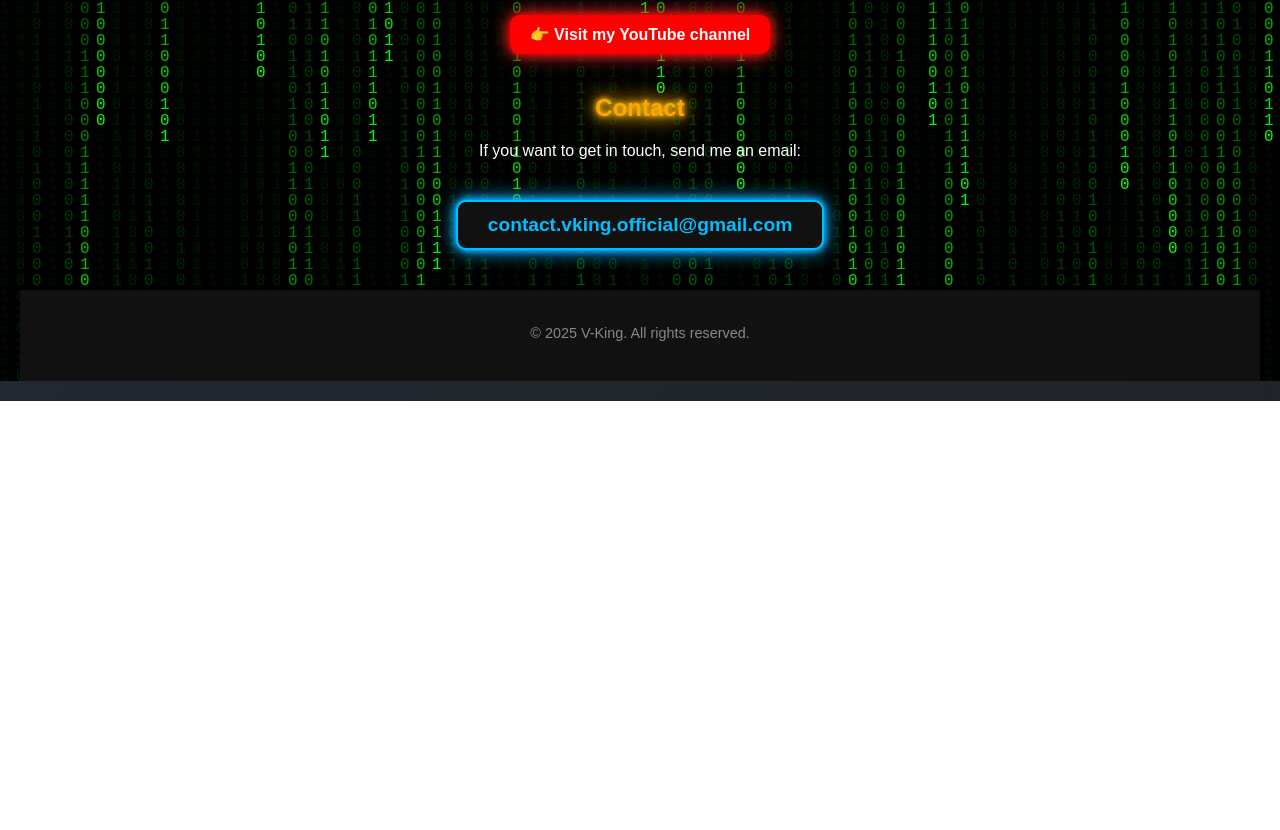
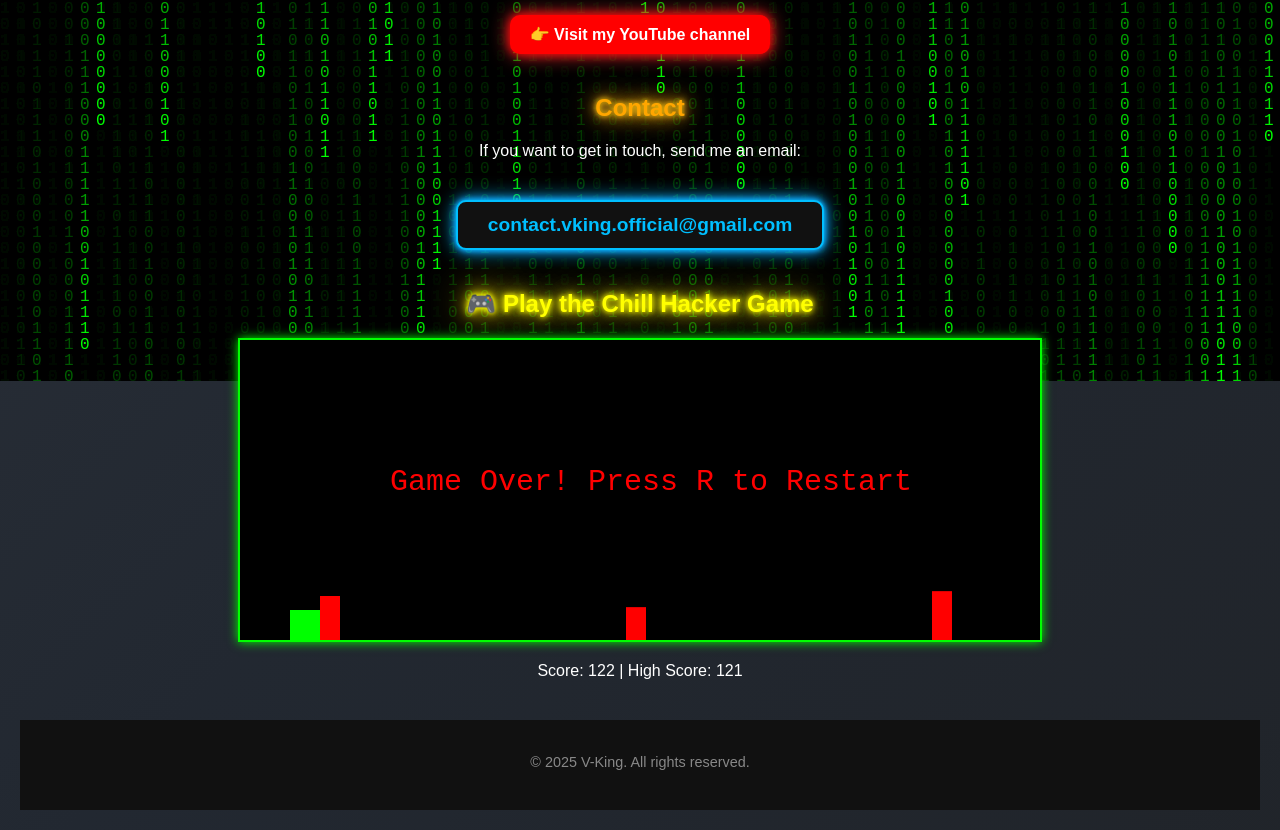
Before and after one commit to V-King468/V-King, a plain HTML site: page index.html in a window 1280 px wide. Shown: the part 419-1249 px from the top of the page. Before the commit the page ends 820 px from the top, so only its background shows below. Drawn offline with Linux system fonts and the light colour scheme.

Commit message:
index.html

```diff
--- a/index.html
+++ b/index.html
@@ -1,7 +1,6 @@
 <!DOCTYPE html>
 <html lang="en">
 <head>
-
 <link rel="icon" href="favicon_io/favicon.ico" type="image/x-icon">
 <link rel="icon" type="image/png" sizes="16x16" href="favicon_io/favicon-16x16.png">
 <link rel="icon" type="image/png" sizes="32x32" href="favicon_io/favicon-32x32.png">
@@ -10,8 +9,8 @@
 <link rel="icon" sizes="512x512" href="favicon_io/android-chrome-512x512.png">
 <link rel="manifest" href="favicon_io/site.webmanifest">
 
+  <meta charset="UTF-8" />
 
-  <meta charset="UTF-8" />
   <title>Official site - V-King🔥</title>
   <meta name="viewport" content="width=device-width, initial-scale=1" />
   <link rel="stylesheet" href="style.css" />
@@ -40,6 +39,11 @@
       document.getElementById("content").style.display = "block";
     };
   </script>
+  <section id="game-section">
+  <h2 class="yellow-neon">🎮 Play the Chill Hacker Game</h2>
+  <canvas id="gameCanvas" width="800" height="300"></canvas>
+  <p>Score: <span id="score">0</span> | High Score: <span id="highScore">0</span></p>
+</section>
   <footer>
   <p>© 2025 V-King. All rights reserved.</p>
 </footer>
@@ -86,5 +90,113 @@
     canvas.width = window.innerWidth;
   });
 </script>
+<script>
+  const canvasGame = document.getElementById("gameCanvas");
+  const ctxGame = canvasGame.getContext("2d");
+
+  canvasGame.style.background = "#000";
+  canvasGame.style.border = "2px solid #00ff00";
+  canvasGame.style.boxShadow = "0 0 10px #00ff00";
+
+  let score = 0;
+  let highScore = localStorage.getItem("vkingHighScore") || 0;
+  document.getElementById("highScore").textContent = highScore;
+
+  const player = { x: 50, y: 250, width: 30, height: 30, vy: 0, gravity: 1.2, jump: -18, grounded: true };
+
+  let obstacles = [];
+  let gameOver = false;
+
+  function drawPlayer() {
+    ctxGame.fillStyle = "#00ff00";
+    ctxGame.fillRect(player.x, player.y, player.width, player.height);
+  }
+
+  function drawObstacles() {
+    ctxGame.fillStyle = "#ff0000";
+    obstacles.forEach(obs => ctxGame.fillRect(obs.x, obs.y, obs.width, obs.height));
+  }
+
+  function updateObstacles() {
+    obstacles.forEach(obs => obs.x -= 6);
+    if (obstacles.length === 0 || obstacles[obstacles.length - 1].x < 500) {
+      const height = 30 + Math.random() * 50;
+      obstacles.push({ x: canvasGame.width, y: canvasGame.height - height, width: 20, height: height });
+    }
+    obstacles = obstacles.filter(obs => obs.x + obs.width > 0);
+  }
+
+  function checkCollision() {
+    for (let obs of obstacles) {
+      if (
+        player.x < obs.x + obs.width &&
+        player.x + player.width > obs.x &&
+        player.y < obs.y + obs.height &&
+        player.y + player.height > obs.y
+      ) {
+        gameOver = true;
+        if (score > highScore) {
+          highScore = score;
+          localStorage.setItem("vkingHighScore", highScore);
+        }
+      }
+    }
+  }
+
+  function updateGame() {
+    if (gameOver) {
+      ctxGame.fillStyle = "#ff0000";
+      ctxGame.font = "30px monospace";
+      ctxGame.fillText("Game Over! Press R to Restart", 150, 150);
+      return;
+    }
+
+    ctxGame.clearRect(0, 0, canvasGame.width, canvasGame.height);
+    drawPlayer();
+    drawObstacles();
+    updateObstacles();
+
+    // gravity
+    player.vy += player.gravity;
+    player.y += player.vy;
+
+    if (player.y + player.height >= canvasGame.height) {
+      player.y = canvasGame.height - player.height;
+      player.vy = 0;
+      player.grounded = true;
+    }
+
+    checkCollision();
+
+    // score
+    score++;
+    document.getElementById("score").textContent = score;
+    document.getElementById("highScore").textContent = highScore;
+
+    requestAnimationFrame(updateGame);
+  }
+
+  function jump() {
+    if (player.grounded) {
+      player.vy = player.jump;
+      player.grounded = false;
+    }
+  }
+
+  document.addEventListener("keydown", (e) => {
+    if (e.code === "Space" || e.code === "ArrowUp") jump();
+    if (e.code === "KeyR" && gameOver) {
+      // restart
+      obstacles = [];
+      score = 0;
+      gameOver = false;
+      player.y = 250;
+      player.vy = 0;
+      updateGame();
+    }
+  });
+
+  updateGame();
+</script>
 </body>
 </html>
```
